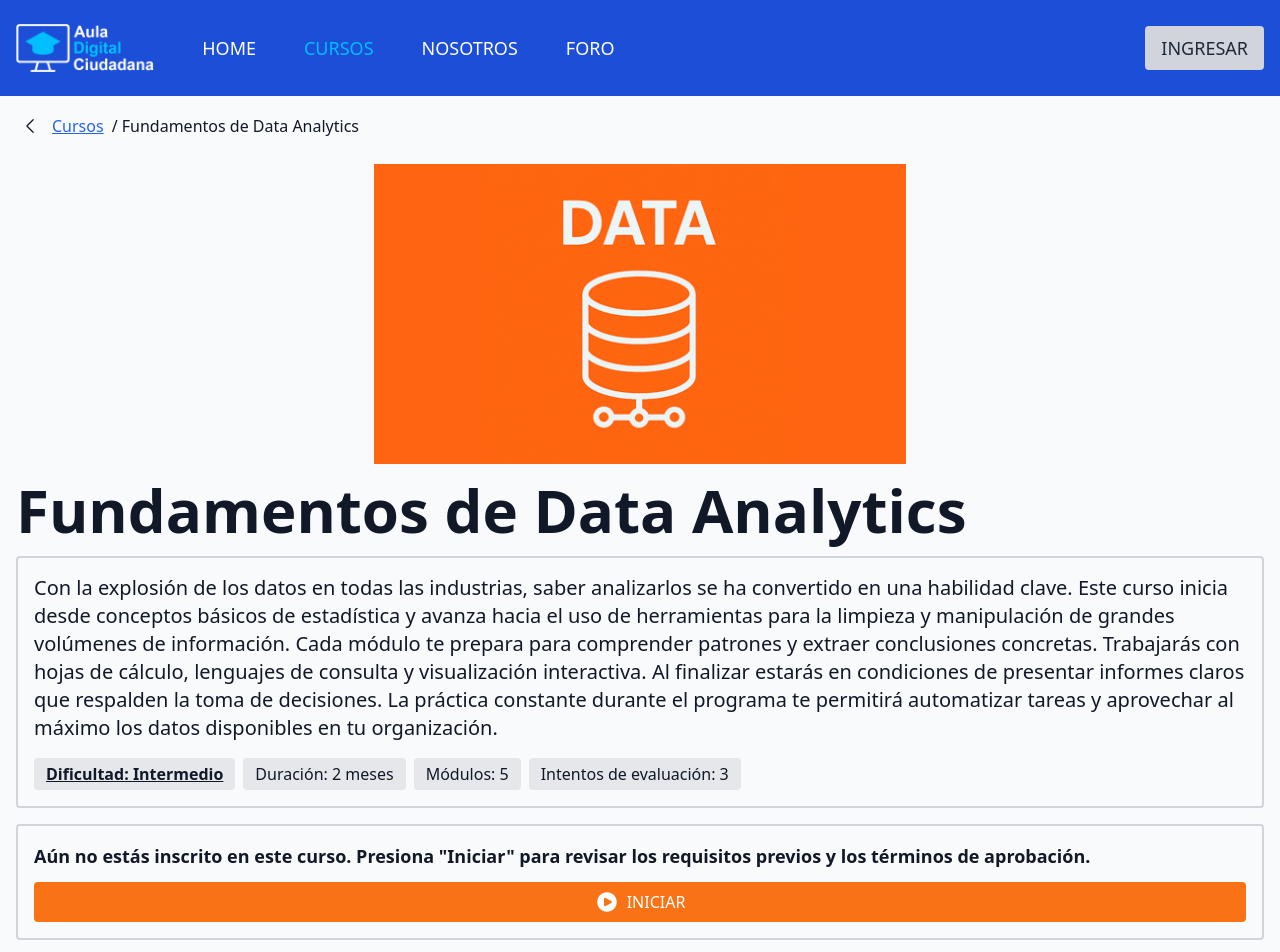
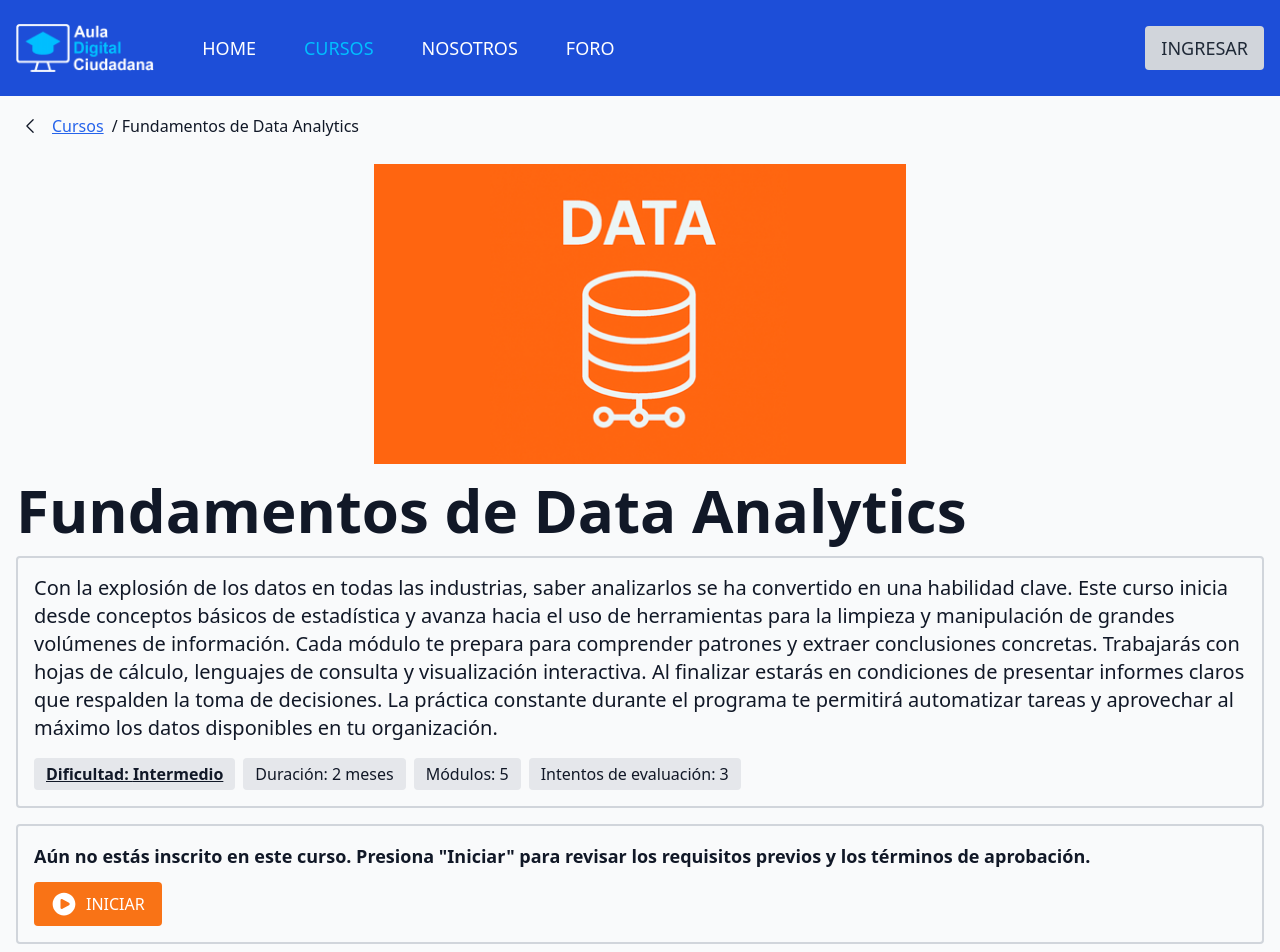
Before and after one commit to estebanaraoz/curso-webapp, a React (Vite) app: page /curso-webapp/cursos/data-analytics in a window 1280 px wide. Shown: the top 952 px of the page. Built offline with nearby package versions, Linux system fonts and the light colour scheme.

Commit message:
style(course-detail): left-align start button

```diff
--- a/src/pages/CourseDetail.tsx
+++ b/src/pages/CourseDetail.tsx
@@ -95,9 +95,9 @@ export default function CourseDetail() {
                 </p>
                 <Link
                   to={`/cursos/${id}/inscripcion`}
-                  className="flex items-center justify-center gap-2 px-4 py-2 text-base rounded bg-orange-500 text-white hover:bg-orange-600 uppercase self-start"
+                  className="inline-flex items-center gap-2 min-w-[8rem] px-4 py-2 rounded text-base font-medium bg-orange-500 text-white hover:bg-orange-600 focus:outline-none focus:ring-2 focus:ring-primary uppercase"
                 >
-                  <PlayCircleIcon className="h-6 w-6" />
+                  <PlayCircleIcon className="h-7 w-7" />
                   <span>Iniciar</span>
                 </Link>
               </section>
```
